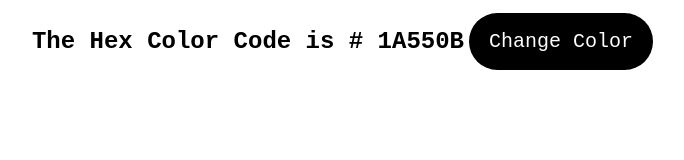
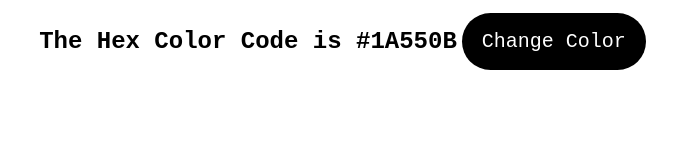
Before and after one commit to JohnCunan/HexCodeGenerator, a plain HTML site: page index.html in a window 1280 px wide. Shown: the whole page, without its empty margins (295-979 px from the left). Drawn offline with Linux system fonts and the light colour scheme.

Commit message:
Update index.html

```diff
--- a/index.html
+++ b/index.html
@@ -10,9 +10,7 @@
 
 <body>
     <div class="hex-colors">
-        <h2>The Hex Color Code is #
-            <span id="hex-code"></span>
-        </h2>
+        <h2>The Hex Color Code is #<span id="hex-code">#FFFF</span></h2>
 
         <button id="primary">Change Color</button>
     </div>
```
